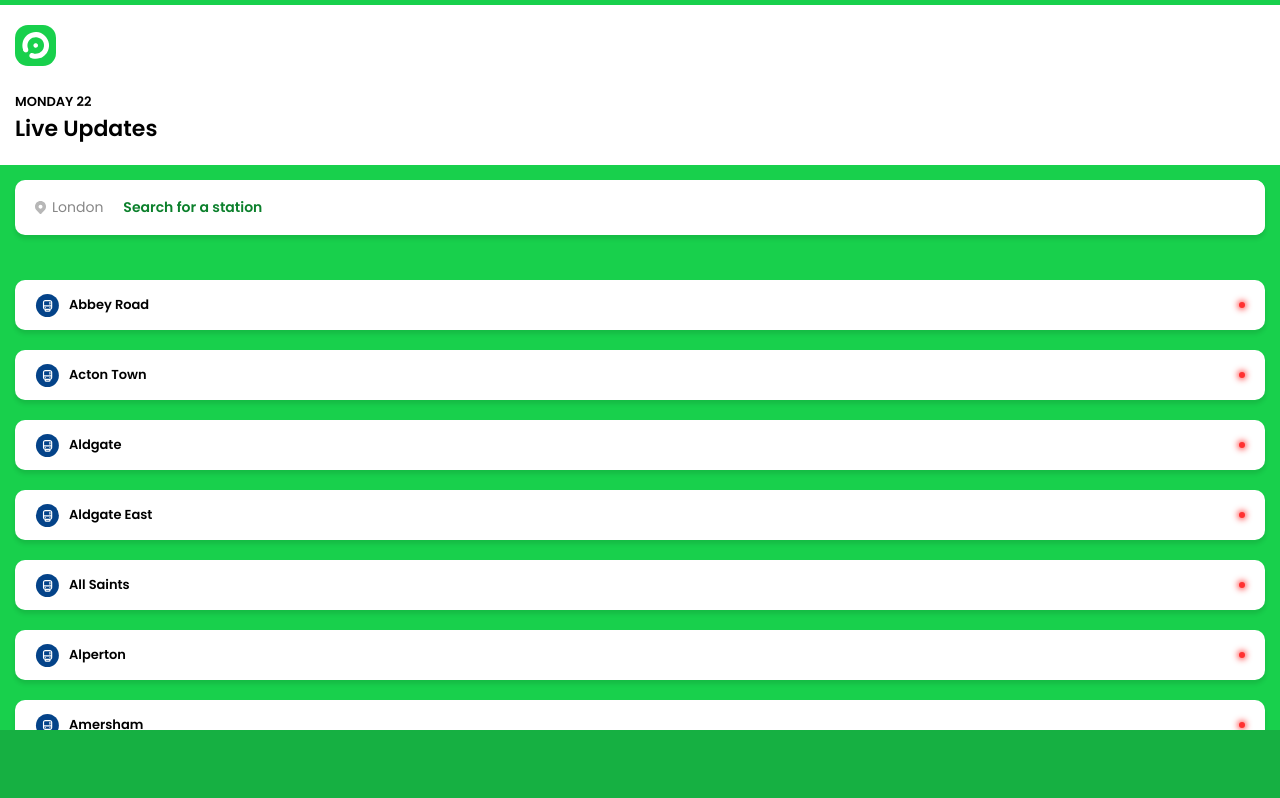
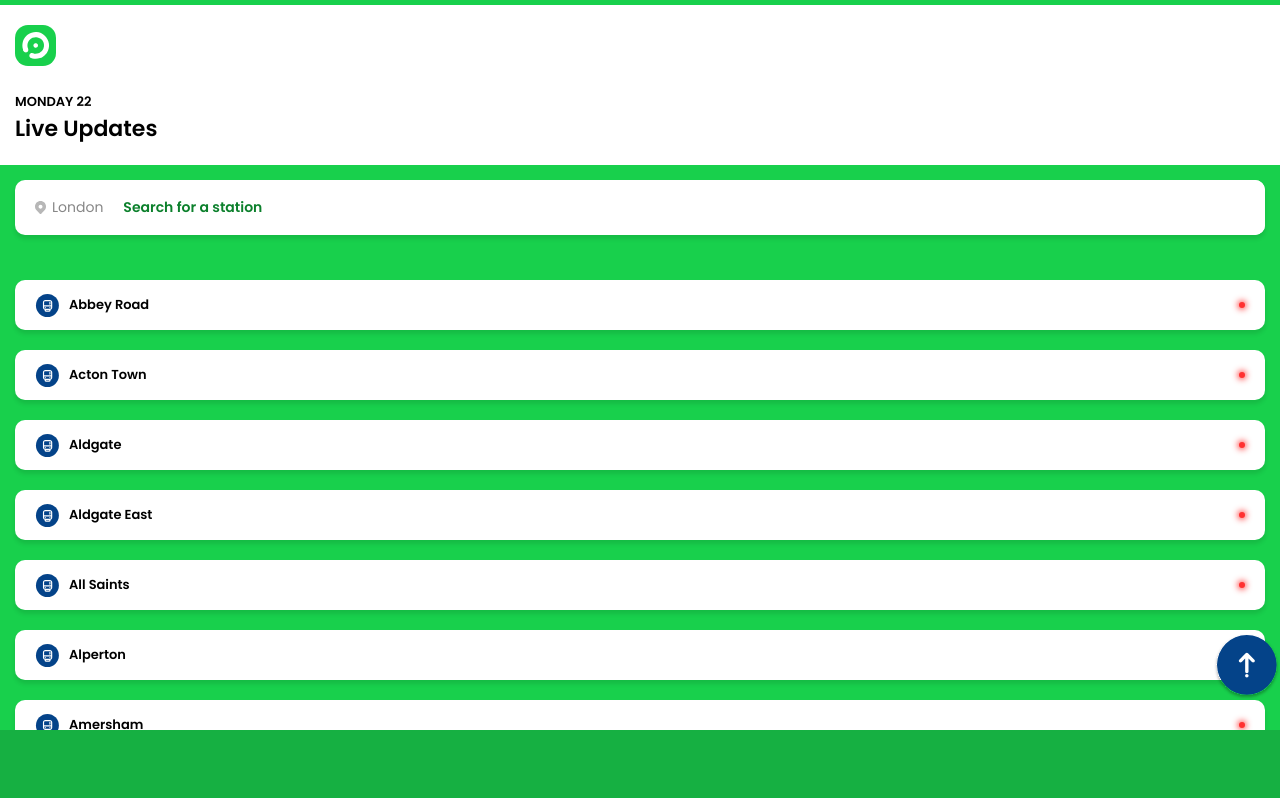
Before and after one commit to emmanuelojiji/open-city, a React (Create React App) app: page / in a window 1280 px wide. Shown: the top 798 px of the page. Built offline with nearby package versions, Linux system fonts and the light colour scheme.

Commit message:
Scroll arrow icon added

```diff
--- a/src/Views/Feed.js
+++ b/src/Views/Feed.js
@@ -3,6 +3,7 @@ import { useEffect, useState } from "react";
 import { stations } from "../Components/Data/Stations";
 import SearchBar from "../Components/SearchBar";
 import StationCard from "../Components/StationCard";
+import icon_scroll from "../Media/icon-scroll.svg";
 
 const Feed = () => {
   const [currentList, setCurrentList] = useState(stations);
@@ -21,6 +22,7 @@ const Feed = () => {
 
   return (
     <>
+      <img src={icon_scroll} className="scroll" />
       <div className="search-container">
         <SearchBar
           userInput={userInput}
--- a/src/Views/Feed.scss
+++ b/src/Views/Feed.scss
@@ -19,4 +19,12 @@
   padding-right: 15px;
   padding-bottom: 20px;
   min-height: 100vh;
+  position: relative
 }
+
+.scroll{
+  position:fixed;
+  bottom: 100px;
+  right: 0;
+  z-index: 5;
+}
```
Also changed, not shown: src/Media/icon-scroll.svg (added).
